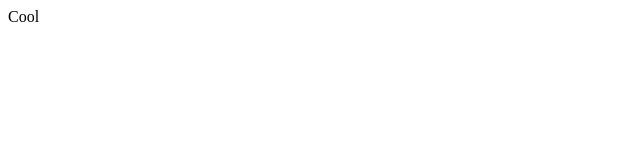
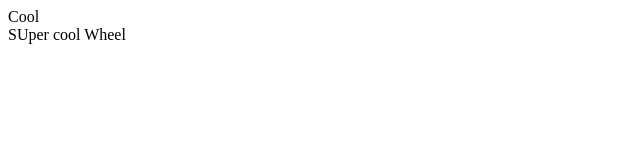
Before and after one commit to Maks-Ryzhykov/learning, a plain HTML site: page index.html in a window 1280 px wide. Shown: the whole page, without its empty margins (0-640 px from the left). Drawn offline with Linux system fonts and the light colour scheme.

Commit message:
Maks take a look at this super new wheel

```diff
--- a/index.html
+++ b/index.html
@@ -1 +1,2 @@
 <span>Cool</span>
+<div>SUper cool Wheel</div>
```
